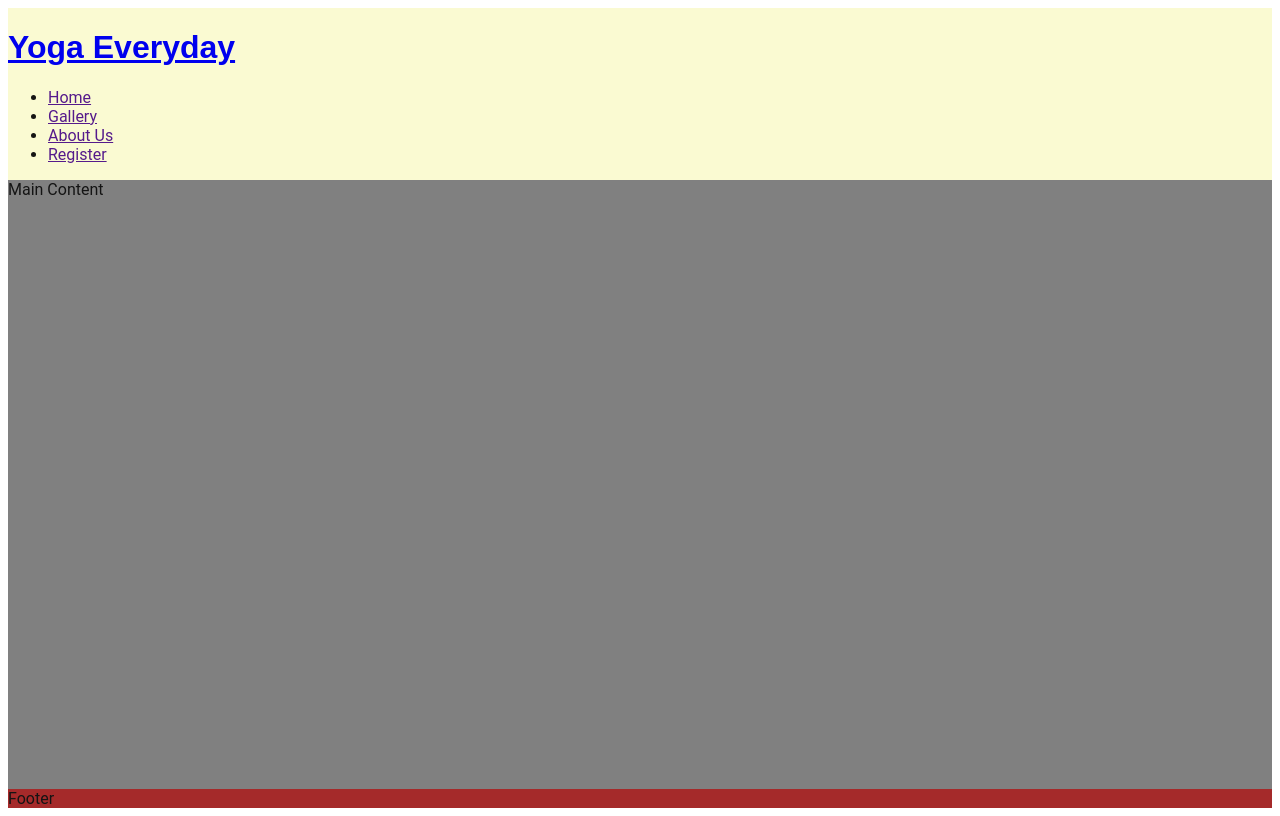
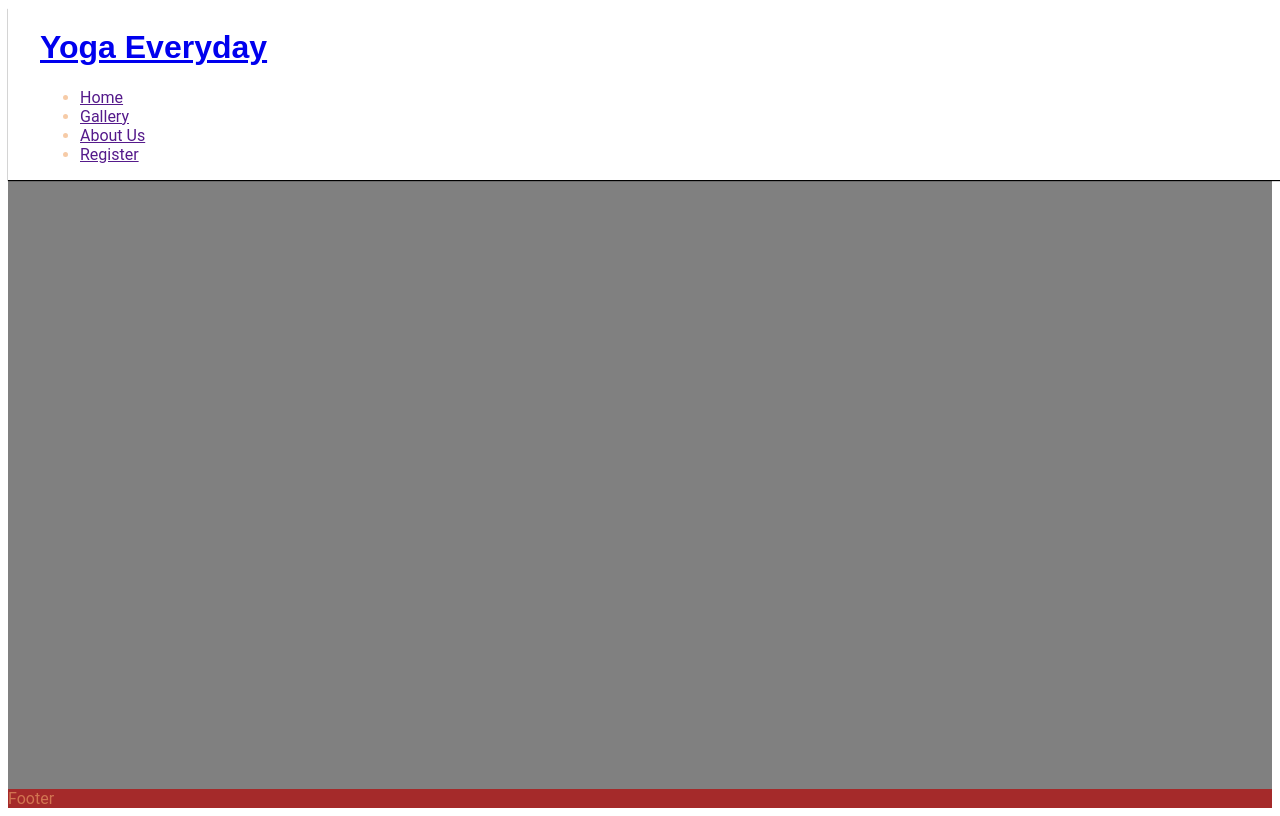
Before and after one commit to vijaylaxmipb/Yoga-Everyday, a plain HTML site: page index.html in a window 1280 px wide. Drawn offline with Linux system fonts and the light colour scheme.

Commit message:
update index.html

```diff
--- a/assets/css/style.css
+++ b/assets/css/style.css
@@ -2,8 +2,8 @@
 @import url('https://fonts.googleapis.com/css2?family=Oswald:wght@200..700&family=Roboto:ital,wght@0,100;0,300;0,400;0,500;0,700;0,900;1,100;1,300;1,400;1,500;1,700;1,900&display=swap') </style>
 
 * {
-    padding: 1;
-    margin: 1;
+    padding: 0;
+    margin: 0;
     box-sizing: border-box;
 }
 
@@ -12,16 +12,24 @@ body {
     min-height: 100vh;
     display: flex;
     flex-direction: column;
-    color: rgb(20, 20, 20);
+    color: #f0a76b98;
     font-family: 'Roboto',sans-serif;
+
+
 }
 
 /*Header*/
 header {
-    background-color: lightgoldenrodyellow;
+    background-color: #ffffff;
+    padding: 0 2rem;
+    position: fixed;
+    z-index: 99;
+    width: 100%;
+    box-shadow: 0 1px 1px black;
 }
 h1{
     font-family: 'Oswald' ,sans-serif;
+    font-weight: 900;
 }
 
 /*Main Content*/
--- a/index.html
+++ b/index.html
@@ -10,7 +10,7 @@
     <!--Title-->
     <title>Yoga Everyday</title>
     <!--Favicon-->
-    <link rel="apple-touch-icon" sizes="180x180" href="assets/Favicon/apple-touch-icon.png">
+    <link rel="apple-touch-icon" sizes="192x192" href="assets/Favicon/apple-touch-icon.png">
     <link rel="icon" type="image/png" sizes="32x32" href="assets/Favicon/favicon-32x32.png">
     <link rel="icon" type="image/png" sizes="16x16" href="assets/Favicon/favicon-16x16.png">
     <!--Style sheet-->
```
